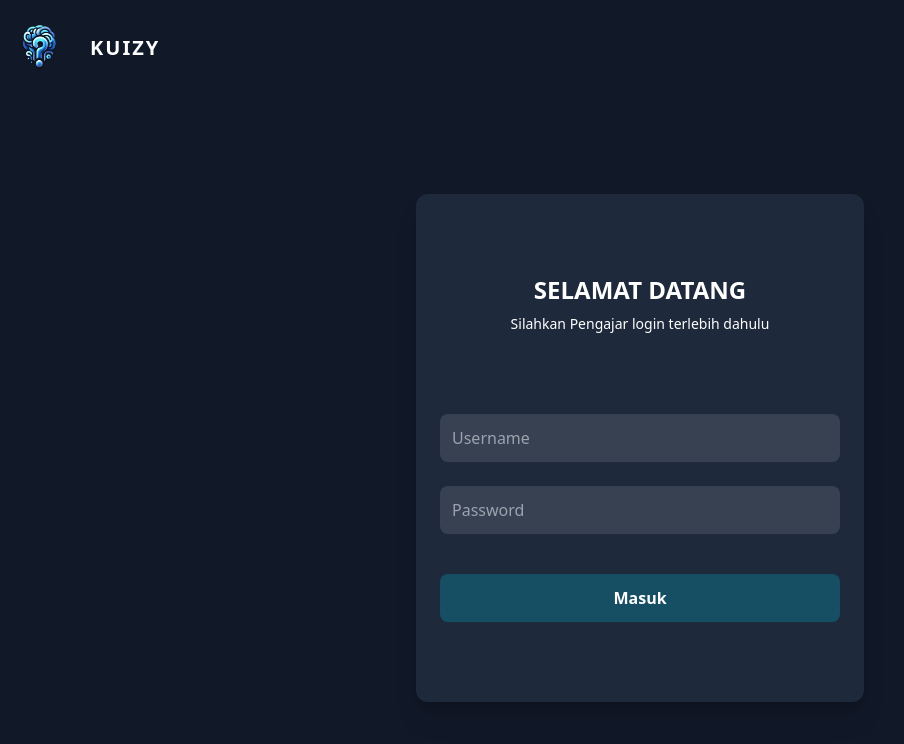
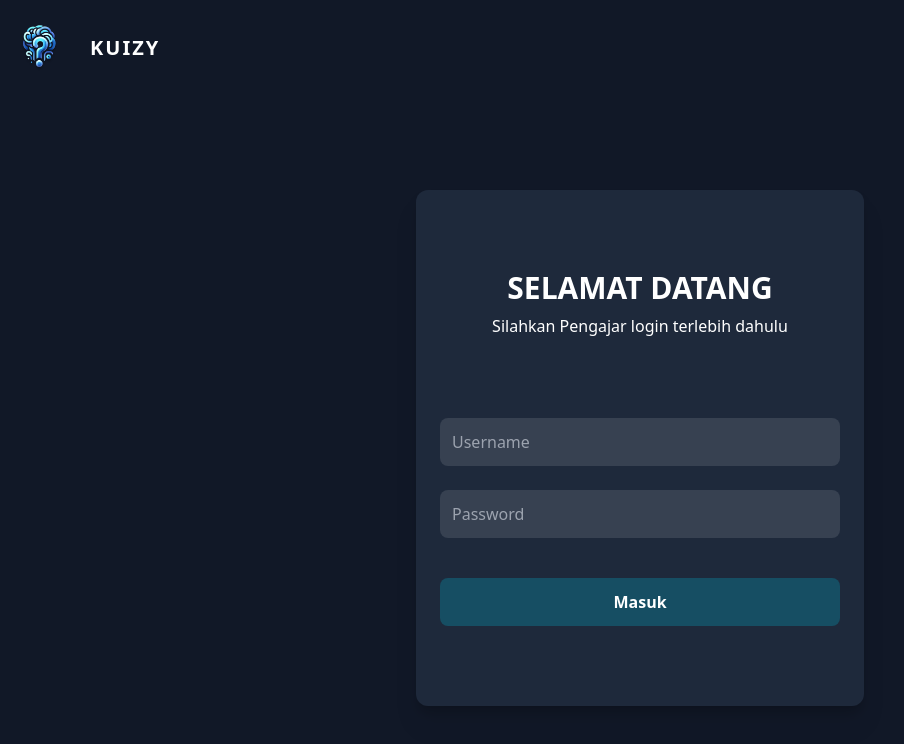
Before and after one commit to kasumabalidps/kuizy-web-app, a Nuxt app: page / in a window 1280 px wide. Shown: the top 744 px of the page, without its empty margins (0-904 px from the left). Built offline with nearby package versions, Linux system fonts and the light colour scheme.

Commit message:
Update LoginCard.vue

```diff
--- a/components/LoginCard.vue
+++ b/components/LoginCard.vue
@@ -6,8 +6,8 @@
         {{ errorMessage }}
       </div>
     </transition>
-    <h2 class="text-white text-xl sm:text-2xl font-bold mb-2">SELAMAT DATANG</h2>
-    <p class="text-white text-xs sm:text-sm pb-12">Silahkan Pengajar login terlebih dahulu</p>
+    <h2 class="text-white text-xl sm:text-3xl font-bold mb-2">SELAMAT DATANG</h2>
+    <p class="text-white text-md sm:text-md pb-12">Silahkan Pengajar login terlebih dahulu</p>
     <form @submit.prevent="login" class="mt-8">
       <div class="mb-6">
         <input type="text" v-model="username" placeholder="Username" class="w-full p-3 rounded-lg bg-gray-700 text-white focus:outline-none focus:ring-2 focus:ring-blue-500">
```
